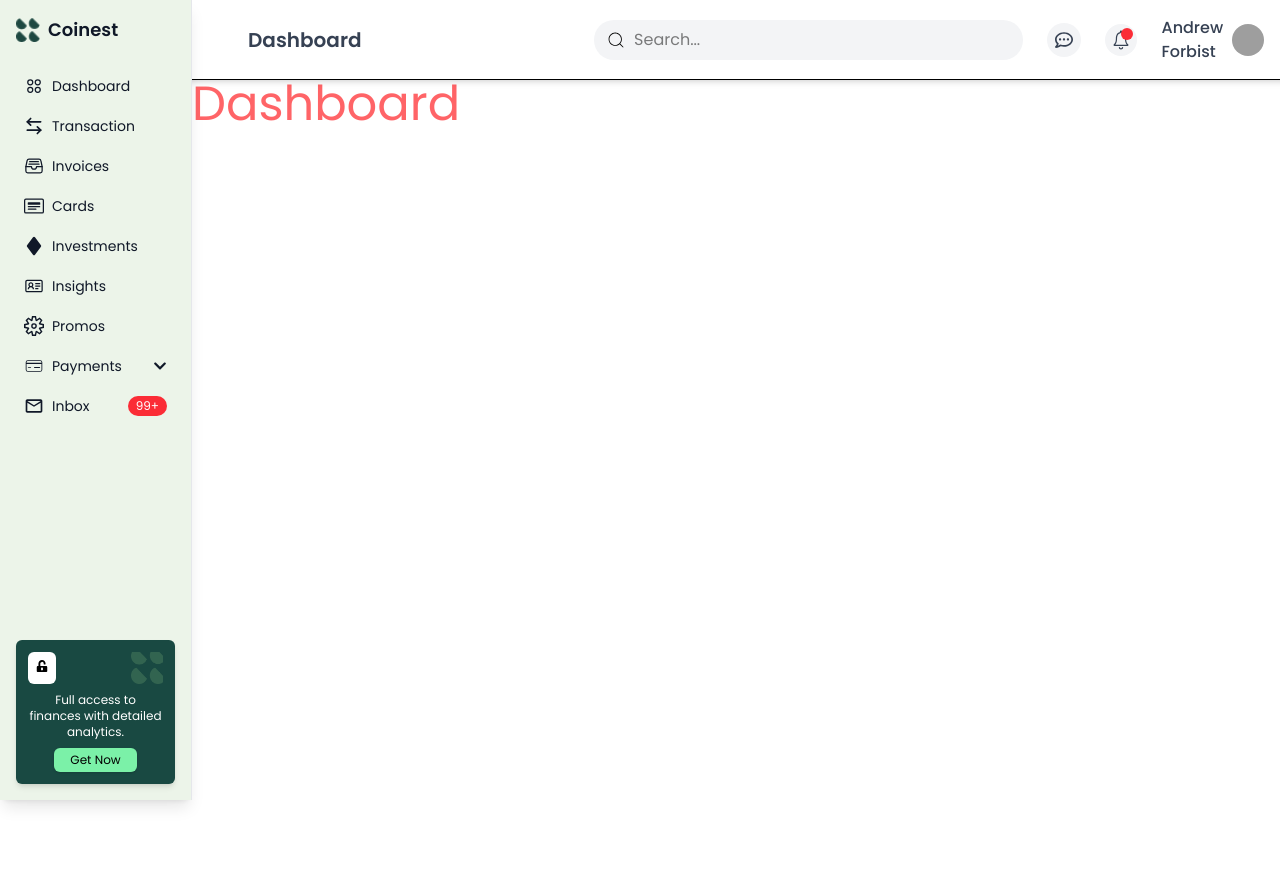
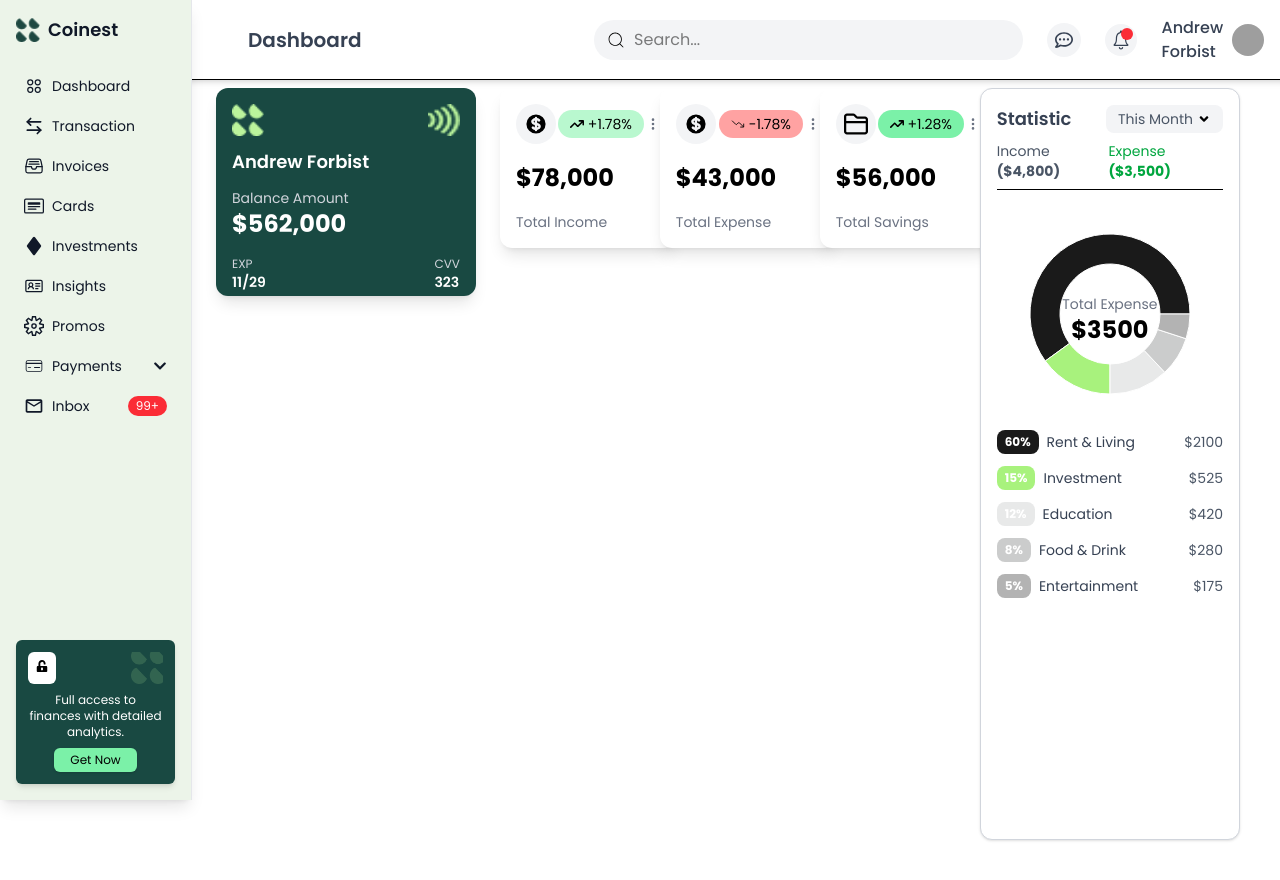
Before and after one commit to SufyanAli56/Dashboard_coin, a React (Vite) app: page / in a window 1280 px wide. Before the commit the page ends 800 px from the top, so only its background shows below. Built offline with nearby package versions, Linux system fonts and the light colour scheme; grey boxes are pictures that could not be loaded; a web font is replaced by a local one.

Commit message:
Dashboard

```diff
--- a/src/Ui/Dashboard/Dashboard.jsx
+++ b/src/Ui/Dashboard/Dashboard.jsx
@@ -1,15 +1,157 @@
-import React from "react";
+import React, { useState } from "react";
 import Header from "../../components/Header/Header";
 import Sidebar from "../../components/Sidebar/Sidebar";
+import Logo from "../../assets/symbol (2).png";
+import Union from "../../assets/Union.png";
+import { HiCurrencyDollar } from "react-icons/hi";
+import { FaRegFolderClosed, FaArrowTrendUp } from "react-icons/fa6";
+import { BsThreeDotsVertical } from "react-icons/bs";
+import { IoTrendingDown } from "react-icons/io5";
+import { FaAngleDown } from "react-icons/fa";
+import { ResponsiveContainer, PieChart, Pie, Cell } from "recharts";
 
+// Pie Chart Data
+const data = [
+  { name: "Rent & Living", value: 2100, color: "#1A1A1A", percentage: "60%" },
+  { name: "Investment", value: 525, color: "#A8F27D", percentage: "15%" },
+  { name: "Education", value: 420, color: "#E8E9E9", percentage: "12%" },
+  { name: "Food & Drink", value: 280, color: "#CBCCCC", percentage: "8%" },
+  { name: "Entertainment", value: 175, color: "#B3B3B3", percentage: "5%" },
+];
+
+const totalExpense = data.reduce((sum, entry) => sum + entry.value, 0);
 
 const Dashboard = () => {
   return (
     <>
       <Header title="Dashboard" />
       <Sidebar />
-      <div className="mt-16 text-bold font-3xl text-red-400 ml-44 text-5xl">Dashboard</div>
+      <div className="p-4 lg:p-6 lg:ml-44 mt-12 min-h-screen text-sm flex gap-6">
+        {/* Left Side - Balance Card */}
+        <div className="bg-[#194942] w-80 h-52 rounded-xl p-4 shadow-lg text-white relative">
+          <div className="flex justify-between items-center">
+            <img src={Logo} alt="Logo" className="w-8 h-8" />
+            <img src={Union} alt="Union" className="w-8 h-8" />
+          </div>
+          <h2 className="text-lg font-semibold mt-3">Andrew Forbist</h2>
+          <div className="mt-3">
+            <p className="text-gray-300 text-sm">Balance Amount</p>
+            <h3 className="text-2xl font-bold">$562,000</h3>
+          </div>
+          <div className="flex justify-between items-center mt-4 text-gray-300 text-xs">
+            <div>
+              <p>EXP</p>
+              <h3 className="text-white font-semibold text-sm">11/29</h3>
+            </div>
+            <div>
+              <p>CVV</p>
+              <h3 className="text-white font-semibold text-sm">323</h3>
+            </div>
+          </div>
+        </div>
 
+        {/* Right Side - Income, Expense, Savings Cards */}
+        <div className="grid grid-cols-3 gap-6">
+          {/* Income Card */}
+          <div className="bg-white w-44 h-40 rounded-xl p-4 shadow-lg flex flex-col justify-between">
+            <div className="flex justify-between items-center">
+              <div className="bg-gray-100 p-2 rounded-full">
+                <HiCurrencyDollar className="w-6 h-6" />
+              </div>
+              <span className="bg-green-200 px-3 py-1 rounded-full flex items-center gap-1">
+                <FaArrowTrendUp />
+                +1.78%
+              </span>
+              <BsThreeDotsVertical className="text-gray-500 cursor-pointer" />
+            </div>
+            <h3 className="text-2xl font-bold">$78,000</h3>
+            <p className="text-gray-500 text-sm">Total Income</p>
+          </div>
+
+          {/* Expense Card */}
+          <div className="bg-white w-44 h-40 rounded-xl p-4 shadow-lg flex flex-col justify-between">
+            <div className="flex justify-between items-center">
+              <div className="bg-gray-100 p-2 rounded-full">
+                <HiCurrencyDollar className="w-6 h-6" />
+              </div>
+              <span className="bg-red-300 px-3 py-1 rounded-full flex items-center gap-1">
+                <IoTrendingDown />
+                -1.78%
+              </span>
+              <BsThreeDotsVertical className="text-gray-500 cursor-pointer" />
+            </div>
+            <h3 className="text-2xl font-bold">$43,000</h3>
+            <p className="text-gray-500 text-sm">Total Expense</p>
+          </div>
+
+          {/* Savings Card */}
+          <div className="bg-white w-44 h-40 rounded-xl p-4 shadow-lg flex flex-col justify-between">
+            <div className="flex justify-between items-center">
+              <div className="bg-gray-100 p-2 rounded-full">
+                <FaRegFolderClosed className="w-6 h-6" />
+              </div>
+              <span className="bg-green-300 px-3 py-1 rounded-full flex items-center gap-1">
+                <FaArrowTrendUp />
+                +1.28%
+              </span>
+              <BsThreeDotsVertical className="text-gray-500 cursor-pointer" />
+            </div>
+            <h3 className="text-2xl font-bold">$56,000</h3>
+            <p className="text-gray-500 text-sm">Total Savings</p>
+          </div>
+        </div>
+
+        {/* Statistics Section with Pie Chart */}
+        <div className="border border-gray-300 w-80 rounded-xl p-4 shadow-sm bg-white">
+          {/* Header */}
+          <div className="flex justify-between items-center">
+            <h3 className="text-lg font-semibold text-gray-700">Statistic</h3>
+            <div className="flex items-center gap-1 bg-gray-100 px-3 py-1 rounded-lg cursor-pointer">
+              <span className="text-gray-600 text-sm">This Month</span>
+              <FaAngleDown />
+            </div>
+          </div>
+
+          {/* Income & Expense Summary */}
+          <div className="flex justify-between text-gray-600 text-sm mt-2">
+            <span>Income <strong>($4,800)</strong></span>
+            <span className="text-green-600">Expense <strong>($3,500)</strong></span>
+          </div>
+          <div className="border-b mt-2"></div>
+
+          {/* Pie Chart */}
+          <div className="flex flex-col items-center mt-6">
+            <ResponsiveContainer width={200} height={200}>
+              <PieChart>
+                <Pie data={data} dataKey="value" cx="50%" cy="50%" innerRadius={50} outerRadius={80}>
+                  {data.map((entry, index) => (
+                    <Cell key={`cell-${index}`} fill={entry.color} />
+                  ))}
+                </Pie>
+              </PieChart>
+            </ResponsiveContainer>
+            <div className="absolute mt-20 text-center">
+              <p className="text-gray-500 text-sm">Total Expense</p>
+              <p className="text-2xl font-bold">${totalExpense}</p>
+            </div>
+          </div>
+
+          {/* Expense Breakdown */}
+          <div className="mt-4 space-y-3">
+            {data.map((item, index) => (
+              <div key={index} className="flex items-center justify-between">
+                <span className="flex items-center gap-2">
+                  <span className="text-xs font-bold text-white px-2 py-1 rounded-lg" style={{ backgroundColor: item.color }}>
+                    {item.percentage}
+                  </span>
+                  <span className="text-gray-700 text-sm">{item.name}</span>
+                </span>
+                <span className="text-gray-600 text-sm">${item.value}</span>
+              </div>
+            ))}
+          </div>
+        </div>
+      </div>
     </>
   );
 };
```
